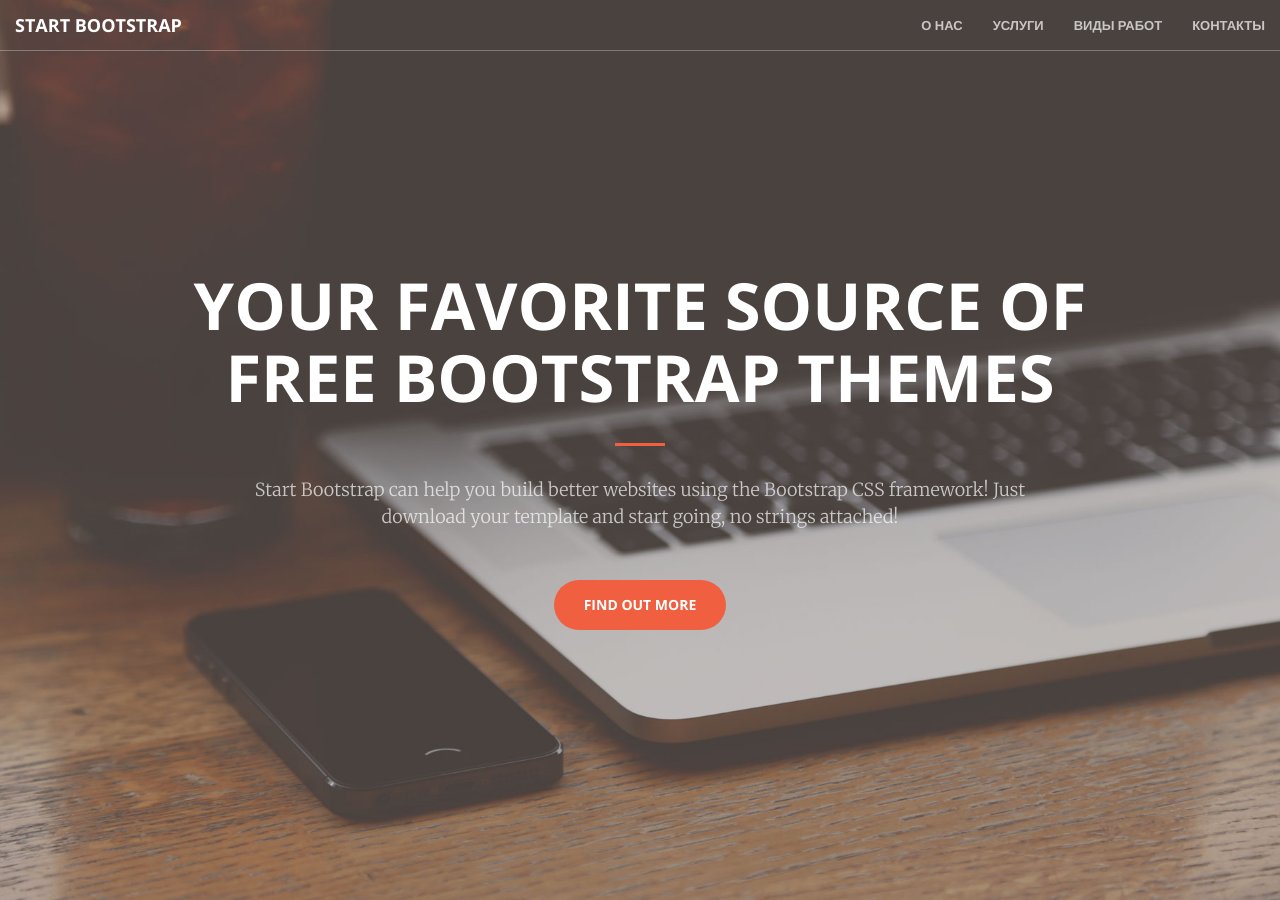
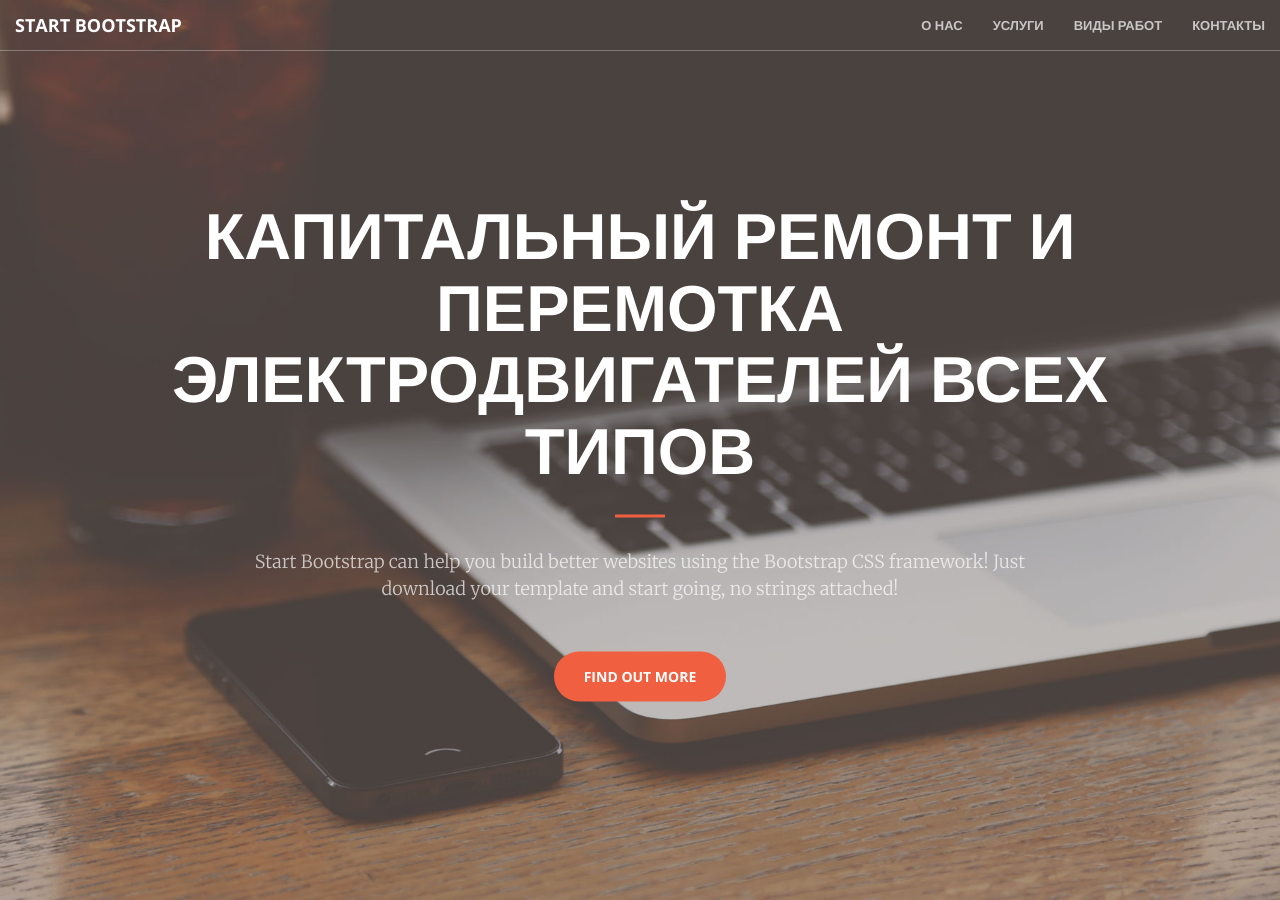
Before and after one commit to Magnum800/e-motors, a Jekyll site: the page built from index.html, in a window 1280 px wide and 900 px high. Built offline with Jekyll 4.4.1, drawn with Linux system fonts in a browser that asks for light colours.

Commit message:
Update header.html

```diff
--- a/_includes/header.html
+++ b/_includes/header.html
@@ -1,7 +1,7 @@
 <header>
     <div class="header-content">
         <div class="header-content-inner">
-            <h1>Your Favorite Source of Free Bootstrap Themes</h1>
+            <h1>капитальный ремонт и перемотка электродвигателей всех типов</h1>
             <hr>
             <p>Start Bootstrap can help you build better websites using the Bootstrap CSS framework! Just download your template and start going, no strings attached!</p>
             <a href="#about" class="btn btn-primary btn-xl page-scroll">Find Out More</a>
```
